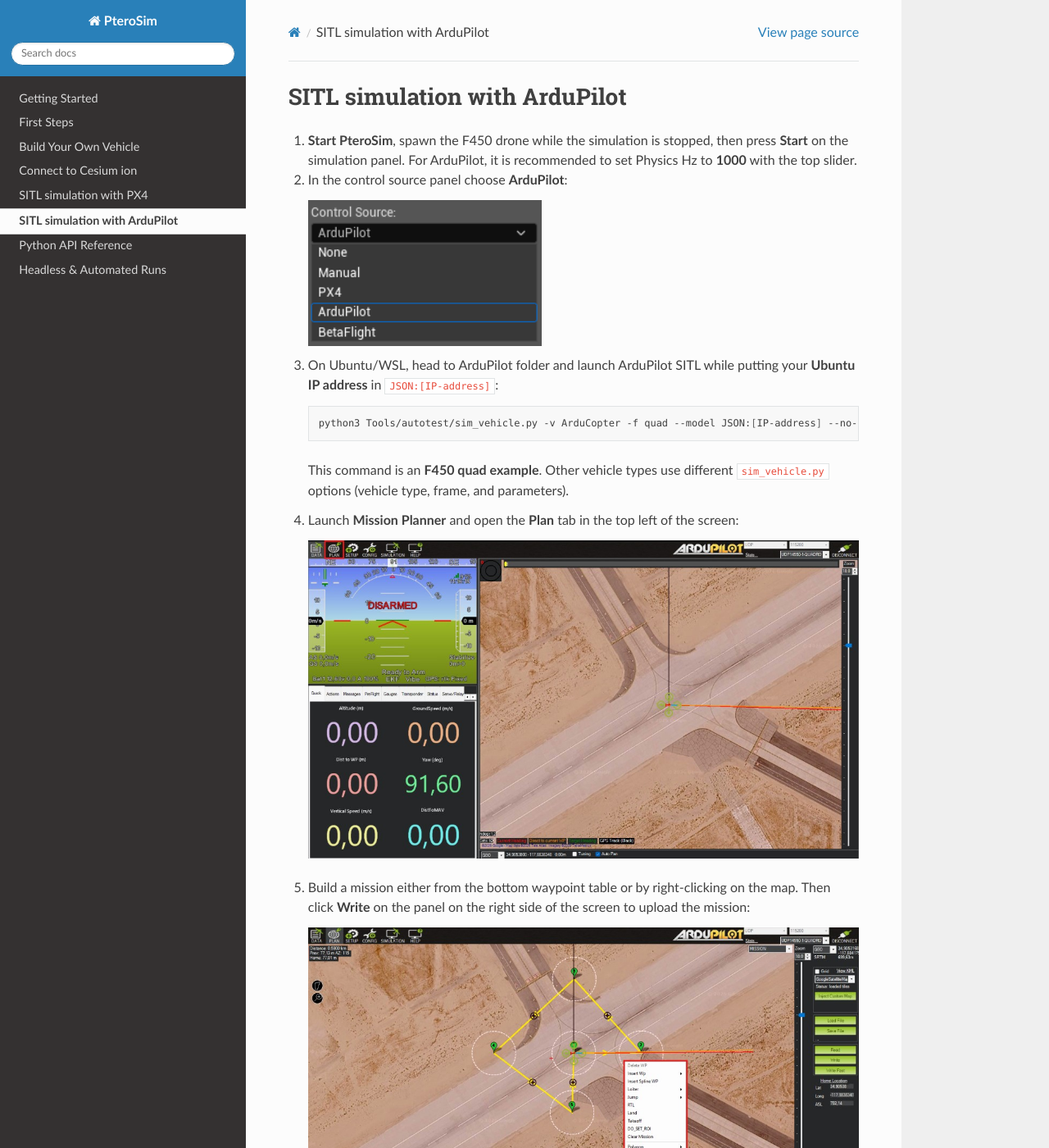
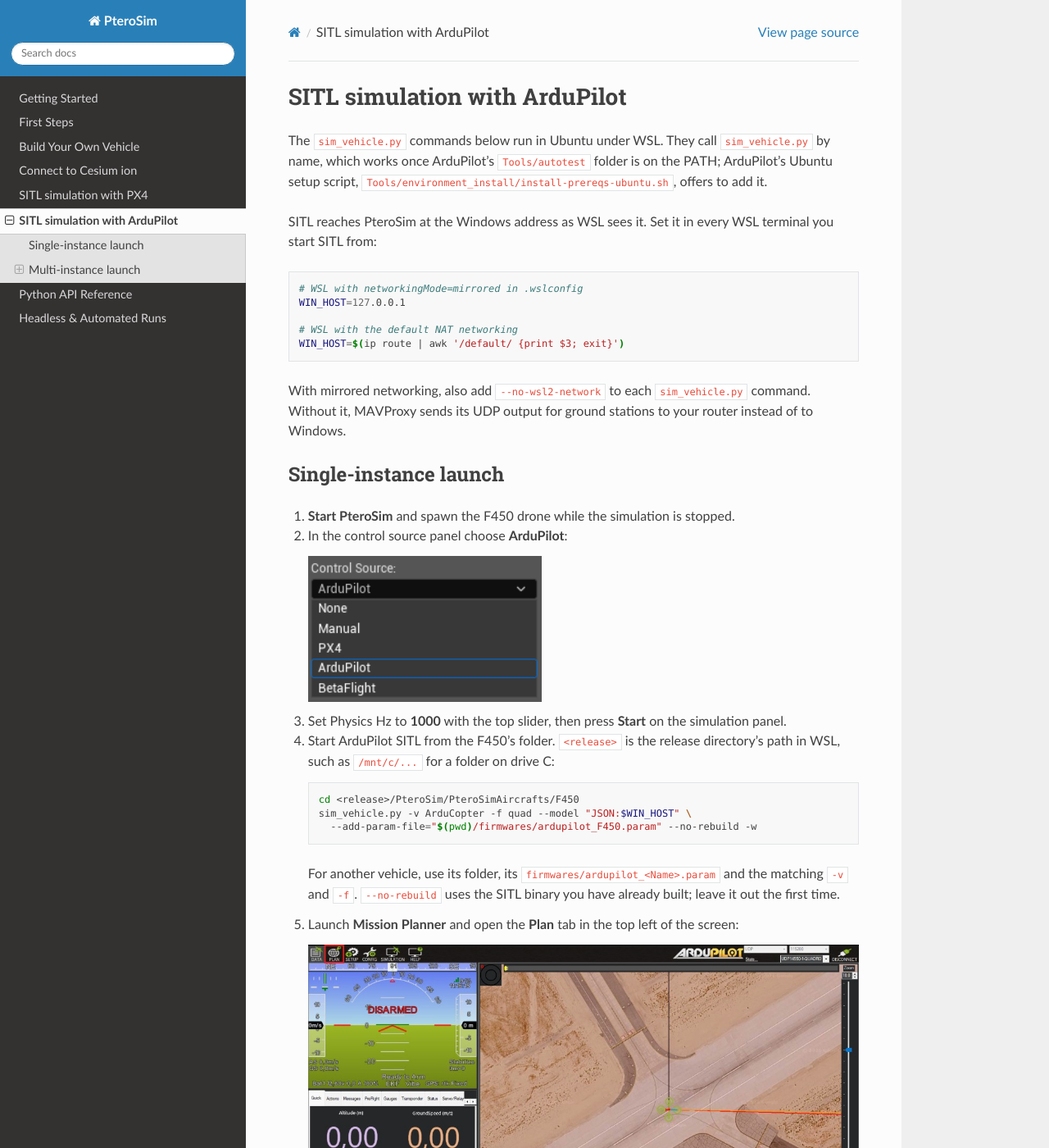
Before and after one commit to AlexanderRex/PteroSimDocs, a Sphinx documentation site: the page built from docs/source/sitl_simulation_ardupilot.rst, in a window 1280 px wide and 1400 px high. Shown: the whole window at 82% size. Built offline with Sphinx 7.4.7 and the Read the Docs theme 3.1.0, drawn with Linux system fonts in a browser that asks for light colours; some of the changed text lies outside the part shown.

Commit message:
The ArduPilot SITL page gives commands that fly on current ArduPilot, for one aircraft and for several (#64)
* Add ArduPilot SITL multilaunch guide

* Use consistent ArduPilot launch section titles

* Rewrite the ArduPilot SITL page around what a reader runs

- Set the Windows address once at the top: 127.0.0.1 under mirrored WSL
  networking (with --no-wsl2-network), the default gateway under NAT.
- Single launch: choose ArduPilot and 1000 Hz before Start, and start the
  F450 from its folder with its own parameter file.
- Multi launch: explain what -I does (ports) and what it does not (system ID),
  use --auto-sysid in every command, say why aircraft of different types need
  a command each, and list what to check before arming.
- Call sim_vehicle.py by name and drop machine-specific paths and notes.

---------

Co-authored-by: Yakunin Gleb <yakuningleb6@gmail.com>

```diff
--- a/docs/source/index.rst
+++ b/docs/source/index.rst
@@ -36,7 +36,7 @@ SITL Simulation
 ---------------
 
 :doc:`sitl_simulation_px4` — PX4 SITL workflow with QGroundControl.
-:doc:`sitl_simulation_ardupilot` — ArduPilot SITL workflow with Mission Planner.
+:doc:`sitl_simulation_ardupilot` — ArduPilot SITL single-instance and multi-instance launches.
 
 Python API
 ----------
--- a/docs/source/sitl_simulation_ardupilot.rst
+++ b/docs/source/sitl_simulation_ardupilot.rst
@@ -1,8 +1,31 @@
 SITL simulation with ArduPilot
 ==============================
 
-1. **Start PteroSim**, spawn the F450 drone while the simulation is stopped, then press **Start** on the simulation panel.
-   For ArduPilot, it is recommended to set Physics Hz to **1000** with the top slider.
+The ``sim_vehicle.py`` commands below run in Ubuntu under WSL. They call
+``sim_vehicle.py`` by name, which works once ArduPilot's
+``Tools/autotest`` folder is on the PATH; ArduPilot's Ubuntu setup script,
+``Tools/environment_install/install-prereqs-ubuntu.sh``, offers to add it.
+
+SITL reaches PteroSim at the Windows address as WSL sees it. Set it in every
+WSL terminal you start SITL from:
+
+.. code-block:: bash
+
+   # WSL with networkingMode=mirrored in .wslconfig
+   WIN_HOST=127.0.0.1
+
+   # WSL with the default NAT networking
+   WIN_HOST=$(ip route | awk '/default/ {print $3; exit}')
+
+With mirrored networking, also add ``--no-wsl2-network`` to each
+``sim_vehicle.py`` command. Without it, MAVProxy sends its UDP output for
+ground stations to your router instead of to Windows.
+
+Single-instance launch
+----------------------
+
+1. **Start PteroSim** and spawn the F450 drone while the simulation is
+   stopped.
 
 2. In the control source panel choose **ArduPilot**:
 
@@ -10,28 +33,139 @@ SITL simulation with ArduPilot
       :alt: Control Source panel with ArduPilot selected
       :class: no-float-left
 
-3. On Ubuntu/WSL, head to ArduPilot folder and launch ArduPilot SITL while putting your **Ubuntu IP address** in ``JSON:[IP-address]``:
+3. Set Physics Hz to **1000** with the top slider, then press **Start** on
+   the simulation panel.
+
+4. Start ArduPilot SITL from the F450's folder. ``<release>`` is the release
+   directory's path in WSL, such as ``/mnt/c/...`` for a folder on drive C:
 
    .. code-block:: bash
 
-      python3 Tools/autotest/sim_vehicle.py -v ArduCopter -f quad --model JSON:[IP-address] --no-rebuild -w -P FRAME_TYPE=1
+      cd <release>/PteroSim/PteroSimAircrafts/F450
+      sim_vehicle.py -v ArduCopter -f quad --model "JSON:$WIN_HOST" \
+        --add-param-file="$(pwd)/firmwares/ardupilot_F450.param" --no-rebuild -w
 
-   This command is an **F450 quad example**. Other vehicle types use different ``sim_vehicle.py`` options (vehicle type, frame, and parameters).
+   For another vehicle, use its folder, its ``firmwares/ardupilot_<Name>.param``
+   and the matching ``-v`` and ``-f``. ``--no-rebuild`` uses the SITL binary
+   you have already built; leave it out the first time.
 
-4. Launch **Mission Planner** and open the **Plan** tab in the top left of the screen:
+5. Launch **Mission Planner** and open the **Plan** tab in the top left of
+   the screen:
 
    .. image:: Images/ardupilot_plan_top_tabs.png
       :alt: Mission Planner top tabs with Plan selected
       :align: left
 
-5. Build a mission either from the bottom waypoint table or by right-clicking on the map. Then click **Write** on the panel on the right side of the screen to upload the mission:
+6. Build a mission either from the bottom waypoint table or by right-clicking
+   on the map. Click **Write** on the panel on the right to upload it:
 
    .. image:: Images/ardupilot_plan_map_context_menu.png
       :alt: Mission Planner map right-click mission menu
       :align: left
 
-6. Go to the **Data** tab. Open **Actions** and click **Arm/Disarm**. Select **mission_start** and click **Do Action**.
+7. Go to the **Data** tab. Open **Actions** and click **Arm/Disarm**. Select
+   **mission_start** and click **Do Action**.
 
    .. image:: Images/ardupilot_plan_write_panel.png
       :alt: Mission Planner write panel
       :align: left
+
+Multi-instance launch
+---------------------
+
+Each aircraft gets its own SITL. Spawn all aircraft while the simulation is
+stopped, set each one's flight stack to **ArduPilot**, set Physics Hz to
+**1000**, then press **Start**. In a scene with no other aircraft, the first
+one you spawn is instance 0, the next one instance 1, and so on.
+
+``-I N`` connects a SITL to the aircraft with instance ID ``N`` by adding
+``10*N`` to every SITL port:
+
+.. list-table:: Ports for the first two aircraft
+   :header-rows: 1
+
+   * - Instance ID
+     - Simulator JSON, UDP
+     - MAVProxy, TCP
+     - Other MAVLink clients, TCP
+     - MAVProxy output, UDP
+   * - 0
+     - 9002
+     - 5760
+     - 5762
+     - 14550
+   * - 1
+     - 9012
+     - 5770
+     - 5772
+     - 14560
+
+``-I`` does not change the MAVLink system ID: every SITL starts as system 1.
+``--auto-sysid`` gives instance ``N`` the system ID ``N + 1``, so ground
+stations see the aircraft as separate vehicles.
+
+Start each command in its aircraft's folder. SITL keeps its parameters in
+``eeprom.bin`` in the current directory, and two instances started in one
+directory would share that file. To run faster than real time, add ``-S N``
+to every command and set the same time scale in PteroSim.
+
+Several aircraft of one type
+~~~~~~~~~~~~~~~~~~~~~~~~~~~~
+
+One command starts them all. Spawn two x500, then run:
+
+.. code-block:: bash
+
+   cd <release>/PteroSim/PteroSimAircrafts/x500
+   sim_vehicle.py -v ArduCopter -f quad --model "JSON:$WIN_HOST" \
+     -n 2 --auto-sysid \
+     --add-param-file="$(pwd)/firmwares/ardupilot_x500.param" --no-rebuild
+
+This starts instances 0 and 1 with system IDs 1 and 2, in subfolders ``0/``
+and ``1/``. One MAVProxy serves both.
+
+Aircraft of different types
+~~~~~~~~~~~~~~~~~~~~~~~~~~~
+
+A ``sim_vehicle.py`` command runs one ArduPilot binary with one parameter file
+for all its instances. Aircraft of different types, or with different
+parameter files, each need their own command in their own terminal. Spawn an
+x500 as instance 0 and a standard_vtol as instance 1, then run:
+
+x500, instance 0:
+
+.. code-block:: bash
+
+   cd <release>/PteroSim/PteroSimAircrafts/x500
+   sim_vehicle.py -v ArduCopter -f quad --model "JSON:$WIN_HOST" \
+     -I0 --auto-sysid \
+     --add-param-file="$(pwd)/firmwares/ardupilot_x500.param" --no-rebuild
+
+standard_vtol, instance 1:
+
+.. code-block:: bash
+
+   cd <release>/PteroSim/PteroSimAircrafts/standard_vtol
+   sim_vehicle.py -v ArduPlane --model "JSON:$WIN_HOST" \
+     -I1 --auto-sysid \
+     --add-param-file="$(pwd)/firmwares/ardupilot_standard_vtol.param" --no-rebuild
+
+The two commands can start in either order. Each one runs its own MAVProxy.
+
+Before arming
+~~~~~~~~~~~~~
+
+Check that:
+
+- the PteroSim Output Log shows ``ArduPilot UDP transport listening on`` for
+  ports 9002 and 9012;
+- MAVProxy prints ``Detected vehicle 1:1`` and ``Detected vehicle 2:1``;
+- each SITL prints ``EKF3 IMU0 is using GPS``.
+
+A normal arm command then works.
+
+If an aircraft does not connect, check its ``-I`` number, its flight stack,
+``WIN_HOST`` and the Windows firewall. A SITL still running from an earlier
+launch keeps sending to its port and takes over the next aircraft with that
+instance ID, so close any leftover ``arducopter``, ``arduplane`` and
+``mavproxy.py`` processes before you start again.
```
